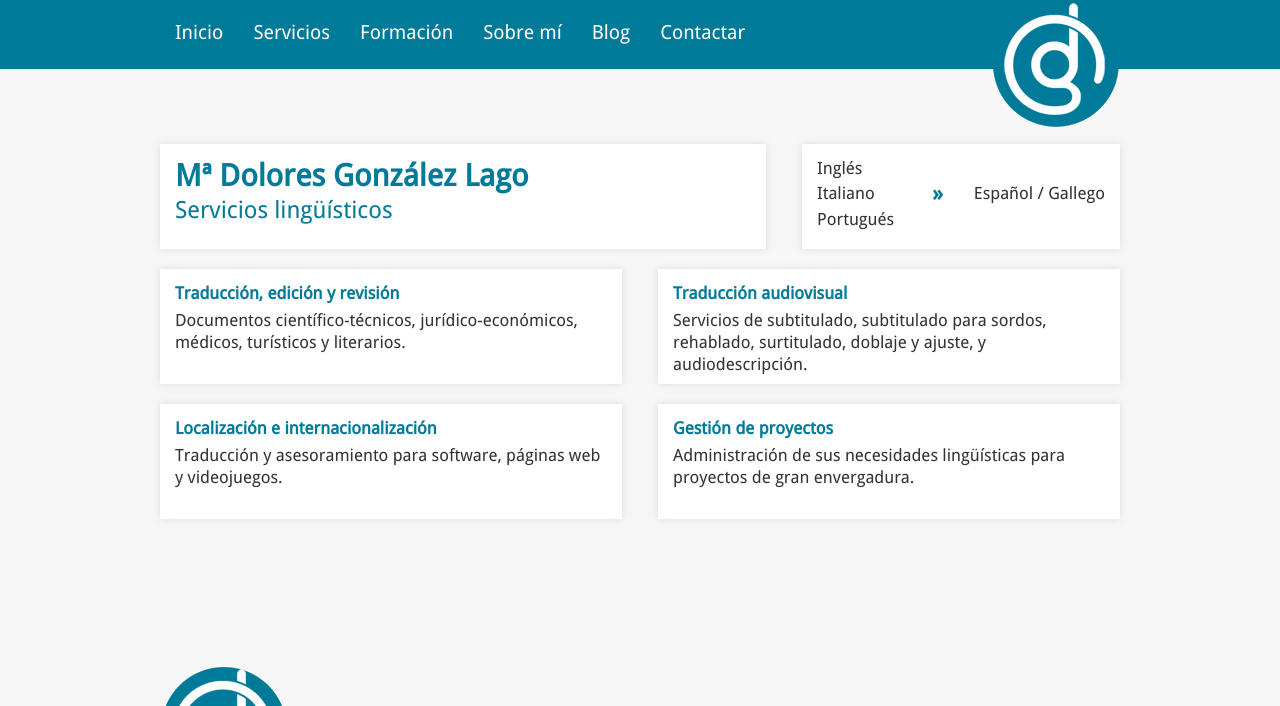
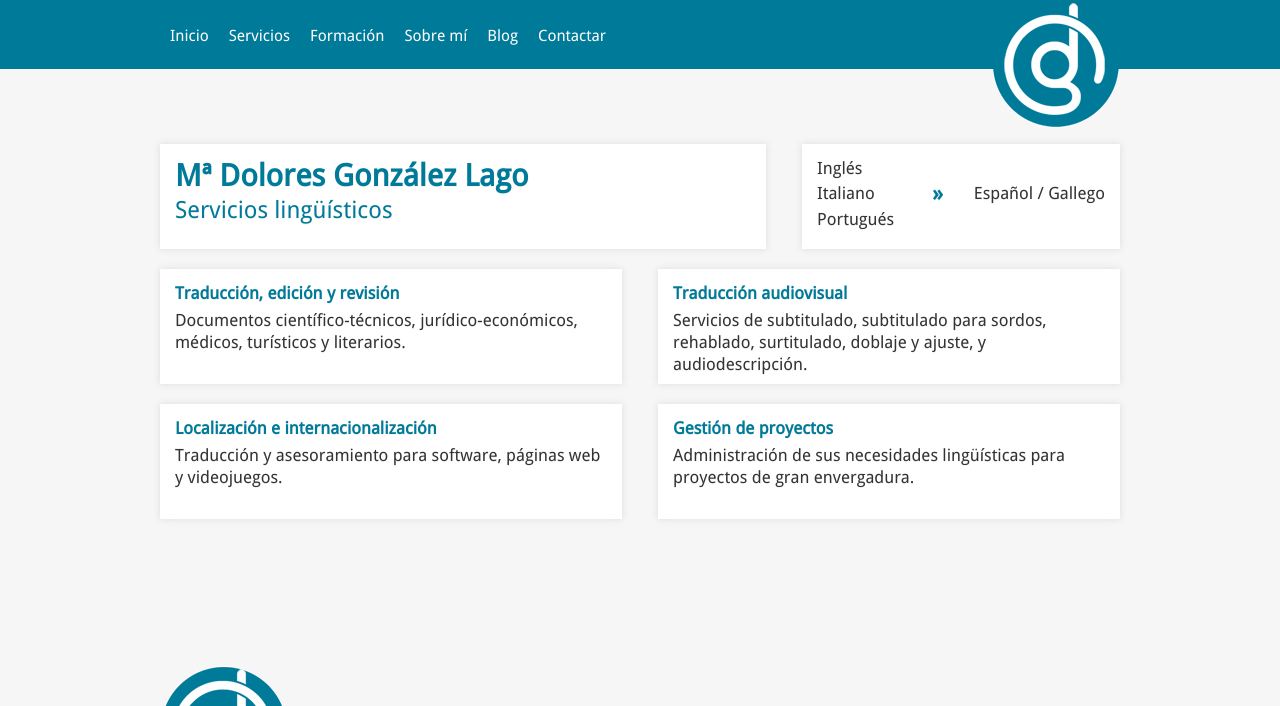
Before and after one commit to ryck/mdgl.me, a plain HTML site: page index.html in a window 1280 px wide. Shown: the top 706 px of the page. Drawn offline with nearby package versions, Linux system fonts and the light colour scheme.

Commit message:
mediaqueries fixes

```diff
--- a/css/style.css
+++ b/css/style.css
@@ -237,7 +237,7 @@ body {
 
 /* Grade-A Mobile Browsers (Opera Mobile, Mobile Safari, Android Chrome)
    consider this: www.cloudfour.com/css-media-query-for-mobile-is-fools-gold/ */
-@media screen and (max-width: 874px) {
+@media screen and (max-width: 480px) {
 
 .wrapper {
   width: 90%;
@@ -382,7 +382,8 @@ footer {
   /* Styles */
 }/*/mediaquery*/
 
-@media only screen and (min-width: 875px) {
+
+@media only screen and (min-width: 481px) {
 /* Styles */
 
 html, body { height: 100%; }
@@ -439,10 +440,10 @@ header {
 }
 #navigation li a {
   display: block;
-  padding: 5px 15px;
+  padding: 10px;
   color: #fff;
   text-decoration: none;
-  font-size: 1.5em;
+  font-size: 1.2em;
 }
 #navigation li a:hover {
     background: none repeat scroll 0 0 #FFF;
```
